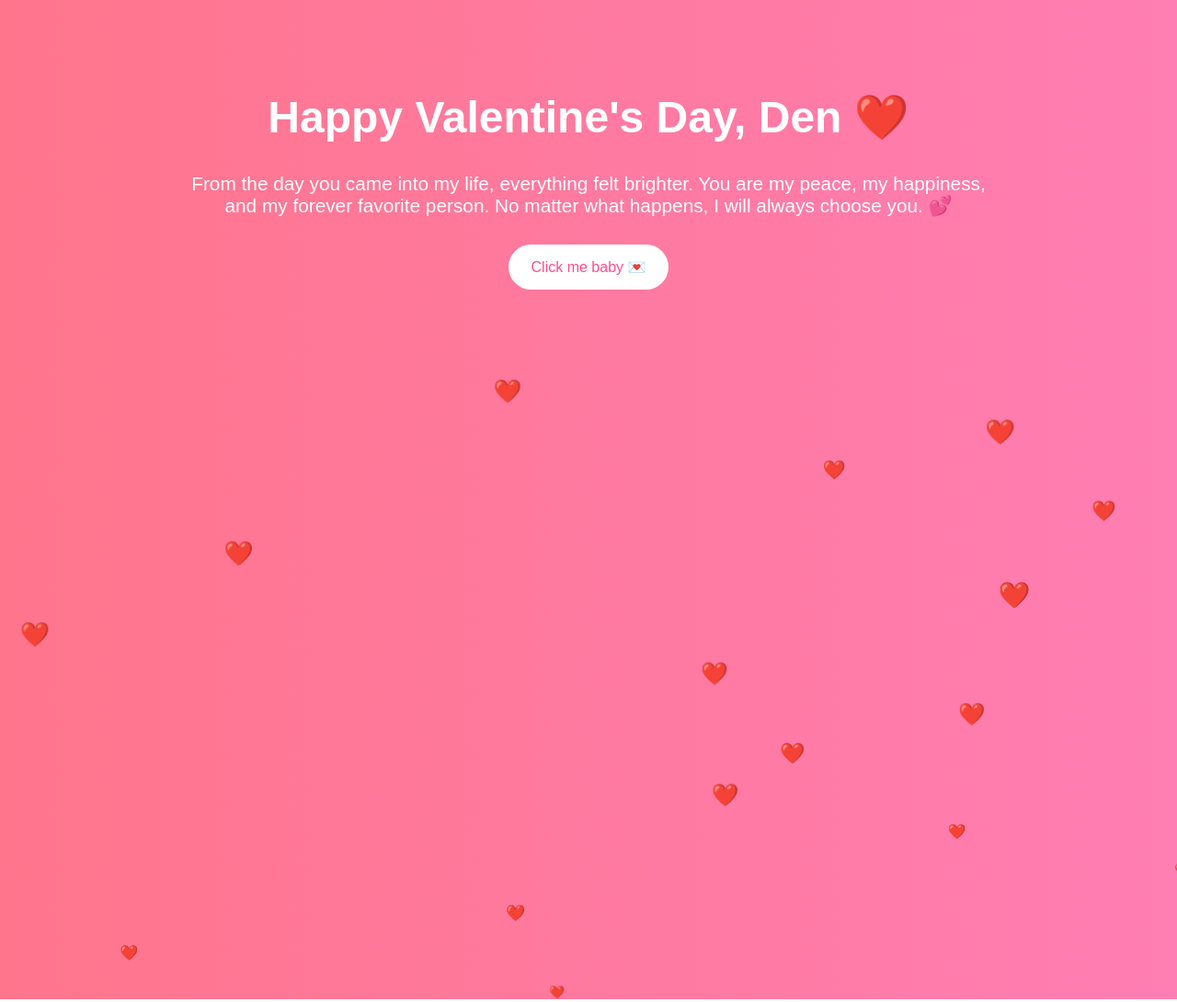
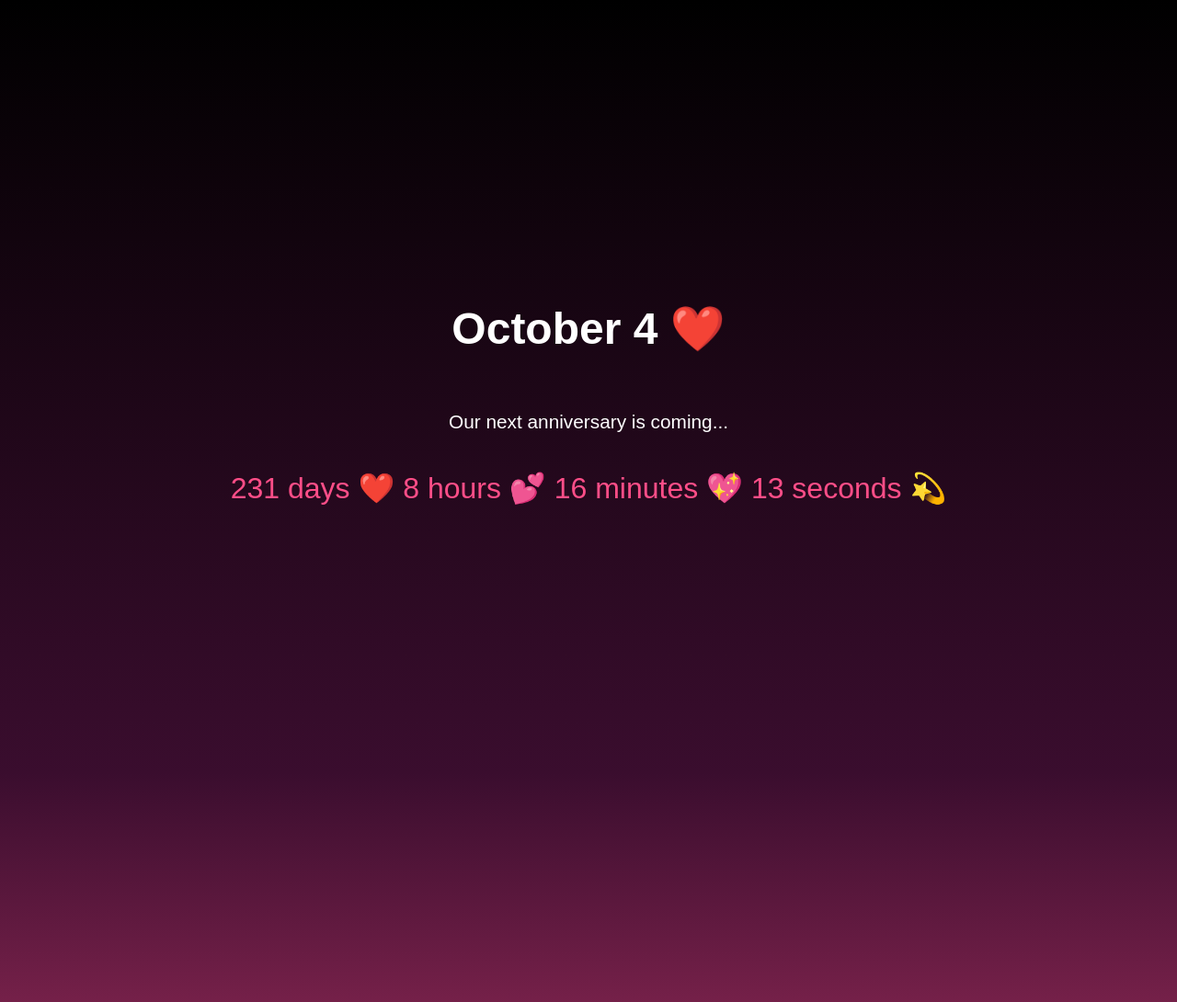
Before and after one commit to kyljsmin/Happy-Valentines-Baby, a plain HTML site: page index.html in a window 1280 px wide. Shown: the top 1090 px of the page at 92% size. Drawn offline with Linux system fonts and the light colour scheme.

Commit message:
index.html

```diff
--- a/index.html
+++ b/index.html
@@ -1,99 +1,200 @@
 <!DOCTYPE html>
-<html lang="en">
+<html>
 <head>
 <meta charset="UTF-8">
 <meta name="viewport" content="width=device-width, initial-scale=1.0">
-<title>For Den ❤️</title>
+<title>CK & Den ❤️</title>
 
 <style>
 body {
     margin: 0;
     padding: 0;
-    background: linear-gradient(to right, #ff758c, #ff7eb3);
-    font-family: 'Poppins', sans-serif;
-    text-align: center;
+    background: black;
     color: white;
-    overflow: hidden;
+    font-family: Arial, sans-serif;
+    overflow-x: hidden;
 }
 
-h1 {
-    margin-top: 100px;
-    font-size: 3em;
-    animation: fadeIn 2s ease-in-out;
+/* 🎬 INTRO */
+#intro {
+    position: fixed;
+    width: 100%;
+    height: 100vh;
+    background: black;
+    display: flex;
+    justify-content: center;
+    align-items: center;
+    z-index: 10;
 }
 
-p {
-    font-size: 1.3em;
-    width: 70%;
-    margin: auto;
-    animation: fadeIn 3s ease-in-out;
+.netflix-text {
+    font-size: 5em;
+    font-weight: bold;
+    letter-spacing: 10px;
+    color: #e50914;
+    opacity: 0;
+    animation: glow 3s ease forwards;
 }
 
-button {
-    margin-top: 30px;
-    padding: 15px 25px;
-    font-size: 1em;
-    border: none;
-    border-radius: 30px;
-    background: white;
-    color: #ff4e88;
-    cursor: pointer;
-    transition: 0.3s;
+@keyframes glow {
+    0% { opacity: 0; }
+    50% { opacity: 1; text-shadow: 0 0 30px #e50914; }
+    100% { opacity: 1; text-shadow: 0 0 60px #e50914; }
 }
 
-button:hover {
-    background: #ffe6ec;
+/* ❤️ SECTIONS */
+section {
+    min-height: 100vh;
+    display: flex;
+    flex-direction: column;
+    justify-content: center;
+    align-items: center;
+    text-align: center;
+    padding: 20px;
 }
 
-@keyframes fadeIn {
-    from { opacity: 0; }
-    to { opacity: 1; }
+.scene1 { background: linear-gradient(to bottom, #000000, #3a0d2e); }
+.scene2 { background: linear-gradient(to bottom, #3a0d2e, #ff4e88); }
+.scene3 { background: linear-gradient(to bottom, #ff4e88, #000000); }
+
+.countdown {
+    font-size: 2em;
+    margin-top: 20px;
+    color: #ff4e88;
 }
 
-.heart {
-    position: absolute;
+h1 { font-size: 3em; }
+p { width: 70%; font-size: 1.3em; }
+
+button {
+    padding: 12px 25px;
+    font-size: 1em;
+    border-radius: 30px;
+    border: none;
+    cursor: pointer;
+    background: #e50914;
     color: white;
-    font-size: 20px;
-    animation: float 6s linear infinite;
+    margin-top: 20px;
+}
+
+/* ✨ SPARKS */
+.spark {
+    position: fixed;
+    width: 5px;
+    height: 5px;
+    background: pink;
+    border-radius: 50%;
+    opacity: 0.8;
+    animation: float 5s linear infinite;
 }
 
 @keyframes float {
-    0% { transform: translateY(100vh); }
-    100% { transform: translateY(-10vh); }
+    0% { transform: translateY(100vh); opacity: 1; }
+    100% { transform: translateY(-10vh); opacity: 0; }
 }
 </style>
 </head>
 
 <body>
 
-<h1>Happy Valentine's Day, Den ❤️</h1>
+<!-- 🔊 Netflix Sound -->
+<audio id="introSound" src="netflix.mp3"></audio>
 
-<p>
-From the day you came into my life, everything felt brighter.
-You are my peace, my happiness, and my forever favorite person.
-No matter what happens, I will always choose you. 💕
-</p>
+<!-- 🎵 Romantic Background Music -->
+<audio id="bgMusic" src="romantic.mp3" loop></audio>
 
-<button onclick="showMessage()">Click me baby 💌</button>
+<!-- 🎬 INTRO -->
+<div id="intro">
+    <div class="netflix-text">CK & DEN</div>
+</div>
+
+<!-- ❤️ SCENE 1 -->
+<section class="scene1">
+    <h1>October 4 ❤️</h1>
+    <p>Our next anniversary is coming...</p>
+    <div class="countdown" id="countdown"></div>
+</section>
+
+<!-- ❤️ SCENE 2 -->
+<section class="scene2">
+    <h1>Our Love Story 🎬</h1>
+    <p>
+        From strangers…
+        To something beautiful…
+        To choosing each other every single day.
+    </p>
+</section>
+
+<!-- ❤️ SCENE 3 -->
+<section class="scene3">
+    <h1>Den ❤️</h1>
+    <p>
+        I don’t just want anniversaries.
+        I want forever with you.
+    </p>
+    <button onclick="alert('Forever yours, Den. - CK ❤️')">
+        To Forever 💍
+    </button>
+</section>
 
 <script>
-function showMessage() {
-    alert("I love you so much, Den. Thank you for being my everything. ❤️ - CK");
+// 🔊 Play Netflix sound
+window.addEventListener("load", () => {
+    const introSound = document.getElementById("introSound");
+    const bgMusic = document.getElementById("bgMusic");
+
+    introSound.play().catch(() => {});
+
+    setTimeout(() => {
+        document.getElementById("intro").style.display = "none";
+        bgMusic.play().catch(() => {});
+        document.body.style.overflow = "auto";
+    }, 3500);
+});
+
+// ✨ Spark animation
+setInterval(() => {
+    const spark = document.createElement("div");
+    spark.classList.add("spark");
+    spark.style.left = Math.random() * 100 + "vw";
+    spark.style.width = spark.style.height =
+        Math.random() * 5 + 3 + "px";
+    document.body.appendChild(spark);
+
+    setTimeout(() => spark.remove(), 5000);
+}, 200);
+
+// ⏳ October 4 Auto Countdown
+function getNextAnniversary() {
+    const now = new Date();
+    const year = now.getFullYear();
+    let anniv = new Date(year, 9, 4);
+
+    if (now > anniv) {
+        anniv = new Date(year + 1, 9, 4);
+    }
+
+    return anniv;
 }
 
-// floating hearts
-setInterval(() => {
-    const heart = document.createElement("div");
-    heart.classList.add("heart");
-    heart.innerHTML = "❤️";
-    heart.style.left = Math.random() * 100 + "vw";
-    heart.style.fontSize = Math.random() * 20 + 10 + "px";
-    document.body.appendChild(heart);
+function updateCountdown() {
+    const now = new Date().getTime();
+    const distance = getNextAnniversary() - now;
 
-    setTimeout(() => {
-        heart.remove();
-    }, 6000);
-}, 300);
+    const days = Math.floor(distance / (1000 * 60 * 60 * 24));
+    const hours = Math.floor((distance / (1000 * 60 * 60)) % 24);
+    const minutes = Math.floor((distance / 1000 / 60) % 60);
+    const seconds = Math.floor((distance / 1000) % 60);
+
+    document.getElementById("countdown").innerHTML =
+        days + " days ❤️ " +
+        hours + " hours 💕 " +
+        minutes + " minutes 💖 " +
+        seconds + " seconds 💫";
+}
+
+setInterval(updateCountdown, 1000);
+updateCountdown();
 </script>
 
 </body>
```
